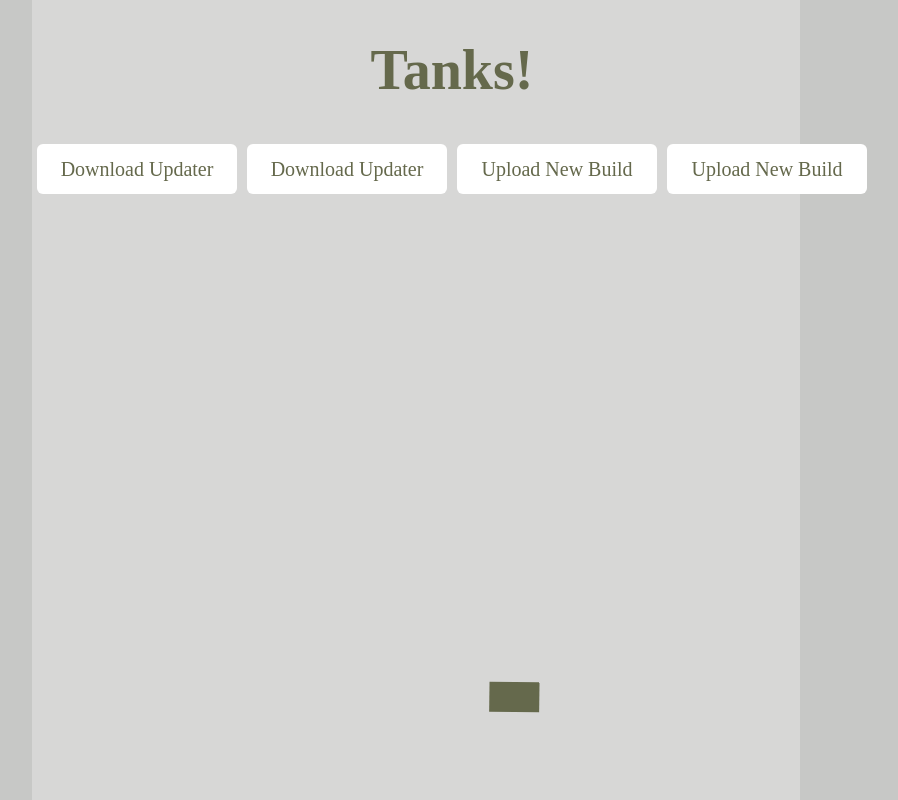
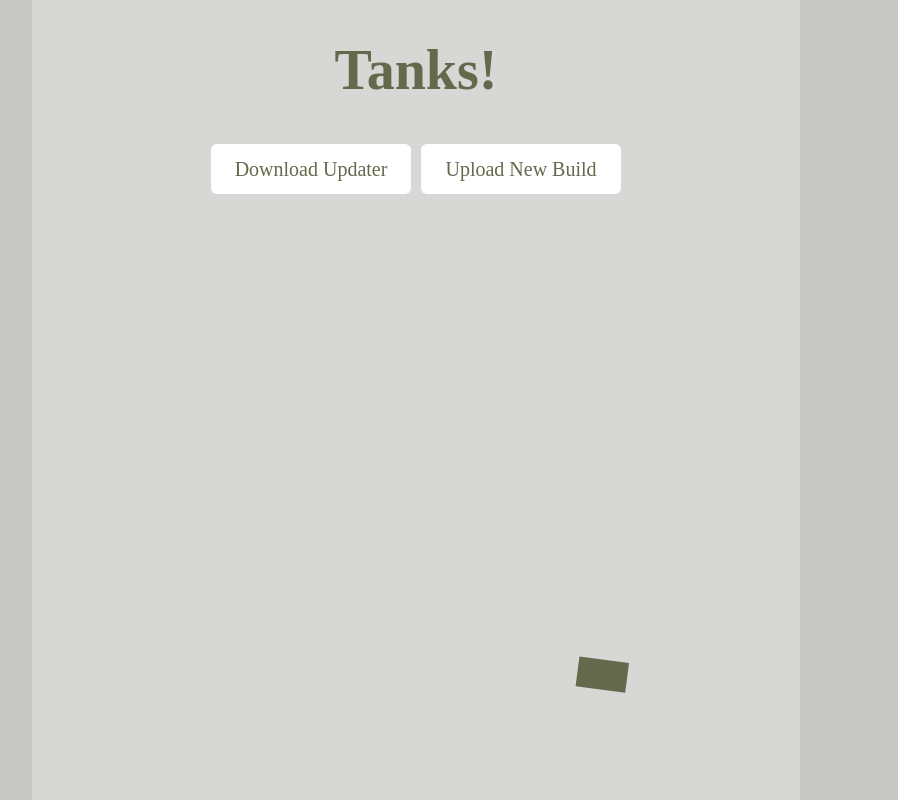
Before and after one commit to LimeGradient/TankUpdaterServer, a Vue app in the folder tanks-client/: page / in a window 1280 px wide. Shown: the whole page, without its empty margins (224-1122 px from the left). Built offline with nearby package versions, Linux system fonts and the light colour scheme.

Commit message:
FEAT: abstracted button

```diff
--- a/tanks-client/src/components/Button.vue
+++ b/tanks-client/src/components/Button.vue
@@ -12,13 +12,6 @@ const emits = defineEmits<{
 </script>
 
 <template>
-<RouterLink v-if="props.to !== undefined" v-bind="$props" :to="props.to" custom v-slot="{isActive, href, navigate}">
-    <button class="fancy-button" v-bind="$attrs" @click="navigate">
-        <div class="content">
-            <slot />
-        </div>
-    </button>
-</RouterLink>
 <button class="fancy-button" v-bind="$attrs" @click="$emit('click')">
     <div class="content">
         <slot />
--- a/tanks-client/src/components/Home.vue
+++ b/tanks-client/src/components/Home.vue
@@ -1,13 +1,13 @@
 <script setup lang="ts">
-import Button from './Button.vue';
+import RouterButton from './RouterButton.vue';
 </script>
 
 <template>
     <div class="container tank-avoid">
         <h1>Tanks!</h1>
         <div class="button-row">
-            <Button to="/download">Download Updater</Button>
-            <Button to="/upload">Upload New Build</Button>
+            <RouterButton to="/download">Download Updater</RouterButton>
+            <RouterButton to="/upload">Upload New Build</RouterButton>
         </div>
     </div>
 </template>
--- /dev/null
+++ b/tanks-client/src/components/RouterButton.vue
@@ -0,0 +1,17 @@
+<script setup lang="ts">
+import { RouterLink } from 'vue-router';
+import Button from './Button.vue';
+
+const props = defineProps({
+    // @ts-ignore
+    ...RouterLink.props
+})
+</script>
+
+<template>
+<RouterLink v-bind="$props" :to="props.to" custom v-slot="{navigate}">
+    <Button @click="navigate">
+        <slot />
+    </Button>
+</RouterLink>
+</template>
```
